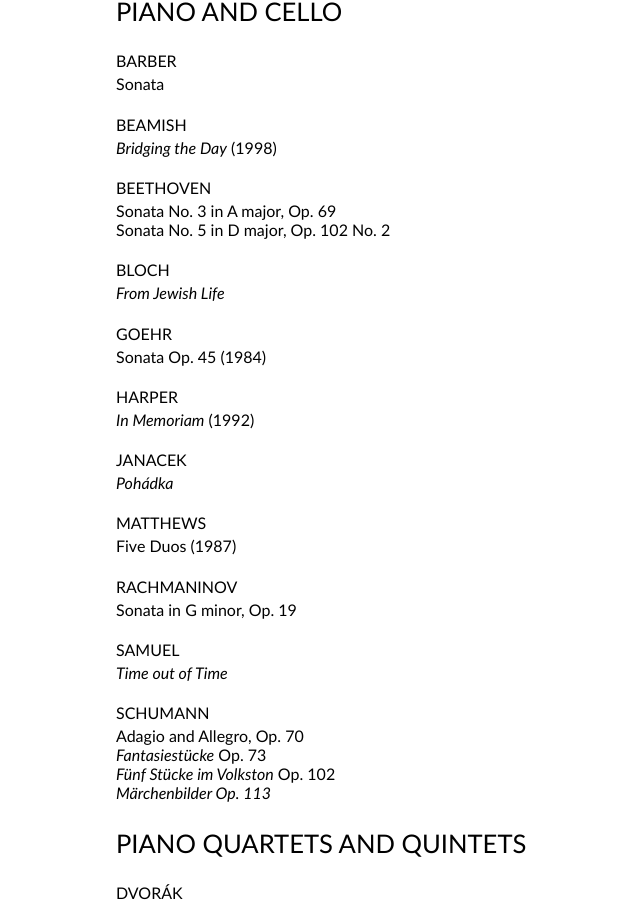
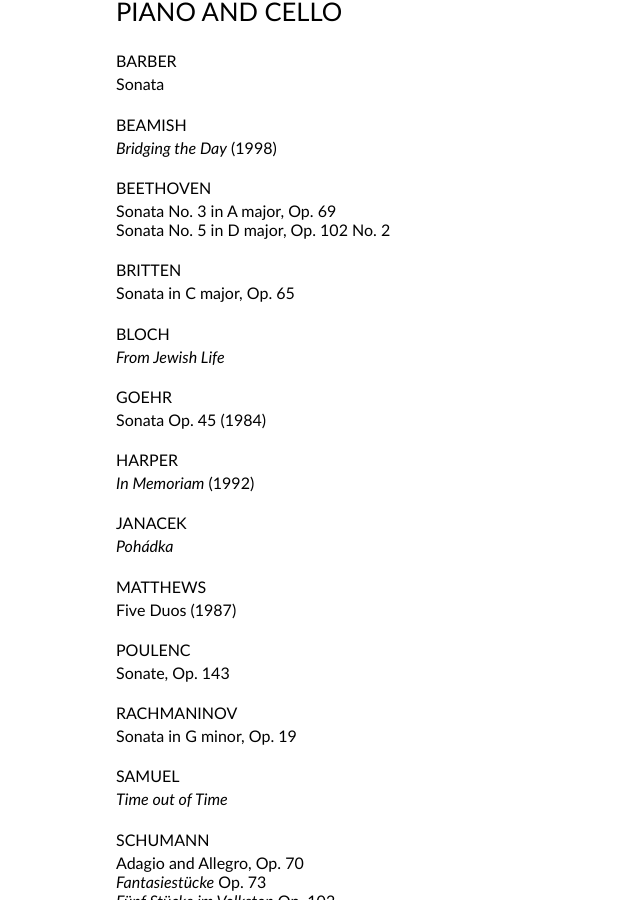
Before and after one commit to hammonc/clarehammond.com, a Jekyll site: the page built from chamber-repertoire.html, in a window 1280 px wide and 900 px high, scrolled down 2834 px. Shown: the whole window, without its empty margins (194-834 px from the left). Built offline with Jekyll 4.4.1, drawn with Linux system fonts in a browser that asks for light colours.

Commit message:
chamber rep updates

```diff
--- a/chamber-repertoire.html
+++ b/chamber-repertoire.html
@@ -142,6 +142,9 @@ layout: repertoire
 <p>Sonata No. 3 in A major, Op. 69</p>
 <p>Sonata No. 5 in D major, Op. 102 No. 2</p>
 
+<h4>BRITTEN</h4>
+<p>Sonata in C major, Op. 65</p>
+
 <h4>BLOCH</h4>
 <p><em>From Jewish Life</em></p>
 
@@ -156,6 +159,9 @@ layout: repertoire
 
 <h4>MATTHEWS</h4>
 <p>Five Duos (1987)</p>
+
+<h4>POULENC</h4>
+<p>Sonate, Op. 143</p>
 
 <h4>RACHMANINOV</h4>
 <p>Sonata in G minor, Op. 19</p>
--- a/concerto-repertoire.html
+++ b/concerto-repertoire.html
@@ -11,6 +11,7 @@ layout: repertoire
 <p>Piano Concerto No. 2 in B flat major, Op. 19</p>
 <p>Piano Concerto No. 3 in C minor, Op. 37</p>
 <p>Piano Concerto No. 4 in G major, Op. 58</p>
+<p>Piano Concerto No. 5 in E flat major, Op. 73 "Emperor"</p>
 
 <h4>BRITTEN</h4>
 <p><em>Diversions</em> Op. 21</p>
```
